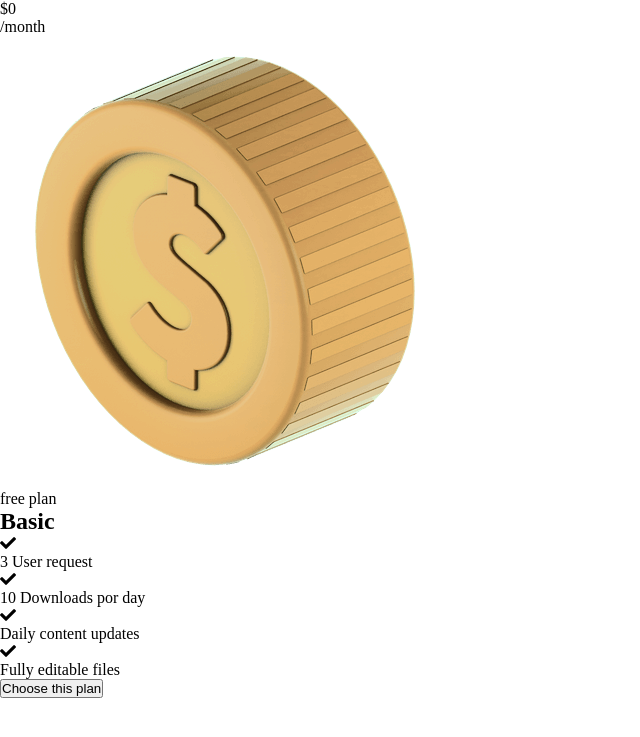
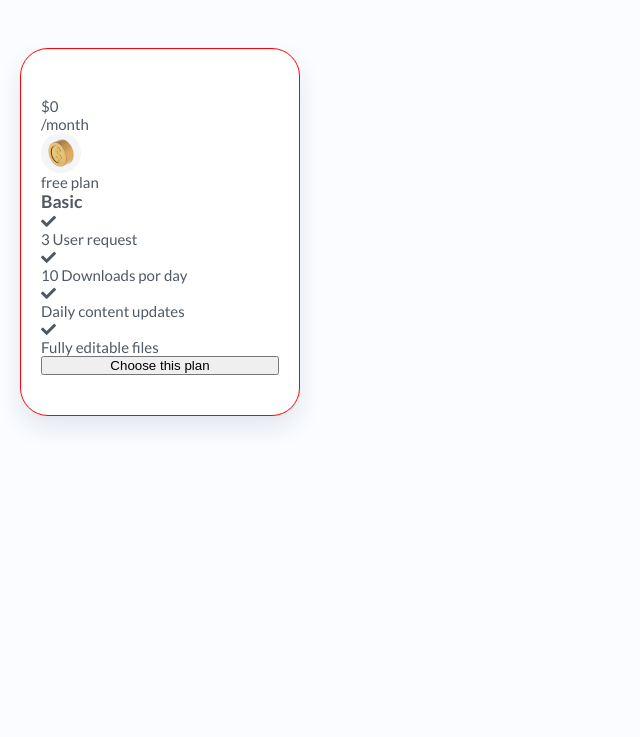
Before and after one commit to FardeeUseng/responsitory_pricing-card, a PHP site: page / in a window 1280 px wide. Shown: the top 737 px of the page, without its empty margins (0-640 px from the left). Run offline with PHP 8.4, Linux system fonts and the light colour scheme; some libraries are stand-ins or nearby versions.

Commit message:
new commit

```diff
--- a/index.html
+++ b/index.html
@@ -9,7 +9,7 @@
    <link rel="stylesheet" href="https://pro.fontawesome.com/releases/v5.10.0/css/all.css" integrity="sha384-AYmEC3Yw5cVb3ZcuHtOA93w35dYTsvhLPVnYs9eStHfGJvOvKxVfELGroGkvsg+p" crossorigin="anonymous"/>
 </head>
 <body>
-   <div class="card container grid">
+   <section class="card container grid">
       <div class="card_container grid">
          <article class="card_content grid">
             <div class="card_pricing">
@@ -19,8 +19,8 @@
                <span class="card_pricing-month">/month</span>
             </div>
             <header class="card_header">
-               <div class="card_pricing-circle">
-                  <img src="img/free-coin.png" alt="" class="card_pricing-img">
+               <div class="card_header-circle grid">
+                  <img src="img/free-coin.png" alt="" class="card_header-img">
                </div>
                <span class="card_header-subtitle">free plan</span>
                <h1 class="card_header-title">Basic</h1>
@@ -47,6 +47,6 @@
             <button class="card_button">Choose this plan</button>
          </article>
       </div>
-   </div>
+   </section>
 </body>
 </html>
--- a/styles.css
+++ b/styles.css
@@ -1,5 +1,100 @@
+/*==================== GOOGLE FONTS ====================*/
+@import url('https://fonts.googleapis.com/css2?family=Lato:wght@400;700&family=Rubik&display=swap');
+
+/*==================== VARIABLES CSS ====================*/
+:root {
+  /*========== Colors ==========*/
+  /* Change favorite color - Blue 210 - Purple 250 - Green 142 - Pink 340*/
+  --hue-color: 210;
+
+  /* HSL color mode */
+  --first-color: hsl(var(--hue-color), 96%, 54%);
+  --first-color-light: hsl(var(--hue-color), 96%, 69%);
+  --first-color-alt: hsl(var(--hue-color), 96%, 37%);
+  --first-color-lighter: hsl(var(--hue-color), 14%, 96%);
+  --title-color: hsl(var(--hue-color), 12%, 15%);
+  --text-color: hsl(var(--hue-color), 12%, 35%);
+  --text-color-light: hsl(var(--hue-color), 12%, 65%);
+  --white-color: #fff;
+  --body-color: hsl(var(--hue-color), 100%, 99%);
+  --container-color: #fff;
+
+  /*========== Font and typography ==========*/
+  --body-font: 'Lato', sans-serif;
+  --pricing-font: 'Rubik', sans-serif;
+  --biggest-font-size: 1.75rem;
+  --h2-font-size: 1.25rem;
+  --normal-font-size: .938rem;
+  --small-font-size: .831rem;
+  --smaller-font-size: .75rem;
+  --tiny-font-size: .625rem;
+
+  /*========== Margenes Bottom ==========*/
+  --mb-0-25: .25rem;
+  --mb-0-5: .5rem;
+  --mb-1: 1rem;
+  --mb-1-25: 1.25rem;
+  --mb-1-5: 1.5rem;
+  --mb-2: 2rem;
+}
+
 * {
 box-sizing: border-box;
 padding: 0;
 margin: 0;
 }
+
+body {
+   font-family: var(--body-font);
+   background-color: var(--body-color);
+   font-size: var(--normal-font-size);
+   color: var(--text-color);
+}
+
+ul {
+   list-style: none;
+}
+
+.grid {
+   display: grid;
+}
+
+.container {
+   max-width: 280px;
+   margin-left: 1.25rem;
+   margin-right: 1.25rem;
+}
+
+.card {
+   padding: 3rem 0;
+}
+
+.card_container {
+   gap: 3rem 1.25rem;
+}
+
+.card_content {
+   position: relative;
+   border: 1px solid red;
+   border-radius: 1.75rem;
+   background-color: var(--container-color);
+   padding: 3rem 1.25rem 2.5rem;
+   box-shadow: 0 12px 24px hsl(var(--hue-color), 61%, 16%,.1);
+   transition: .4s;
+}
+
+.card_content:hover {
+   box-shadow: 0 16px 24px hsl(var(--hue-color), 61%, 16%,.15);
+}
+
+.card_header-circle {
+   width: 40px;
+   height: 40px;
+   background-color: var(--first-color-lighter);
+   border-radius: 50%;
+   place-items: center;
+}
+.card_header-img {
+   width: 30px;
+   height: 30px;
+}
```
